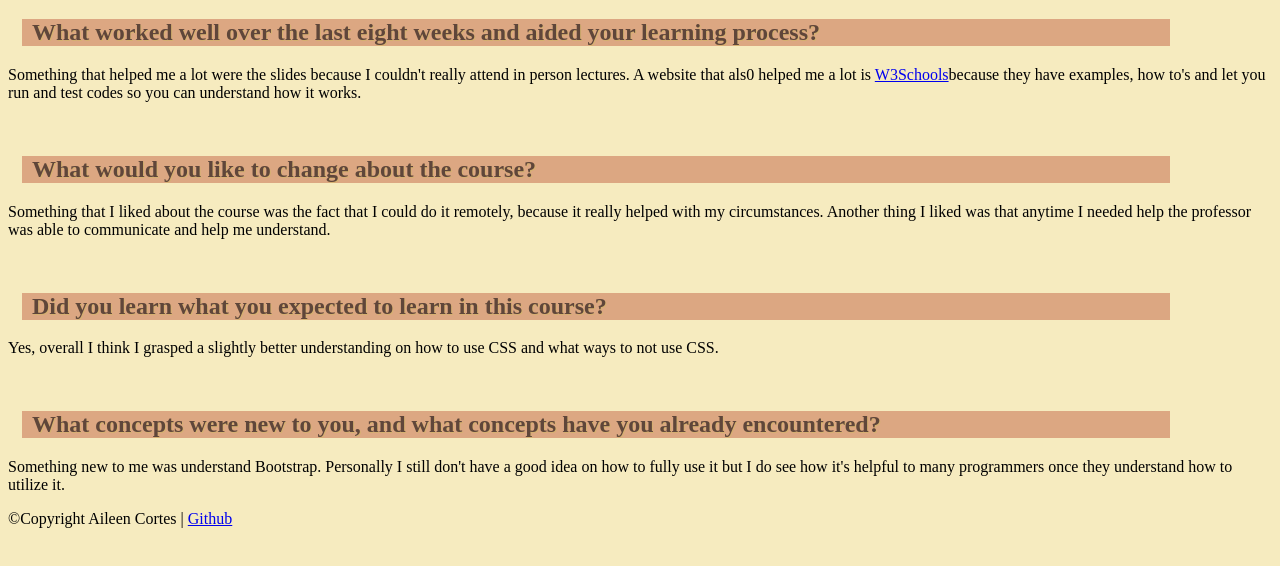
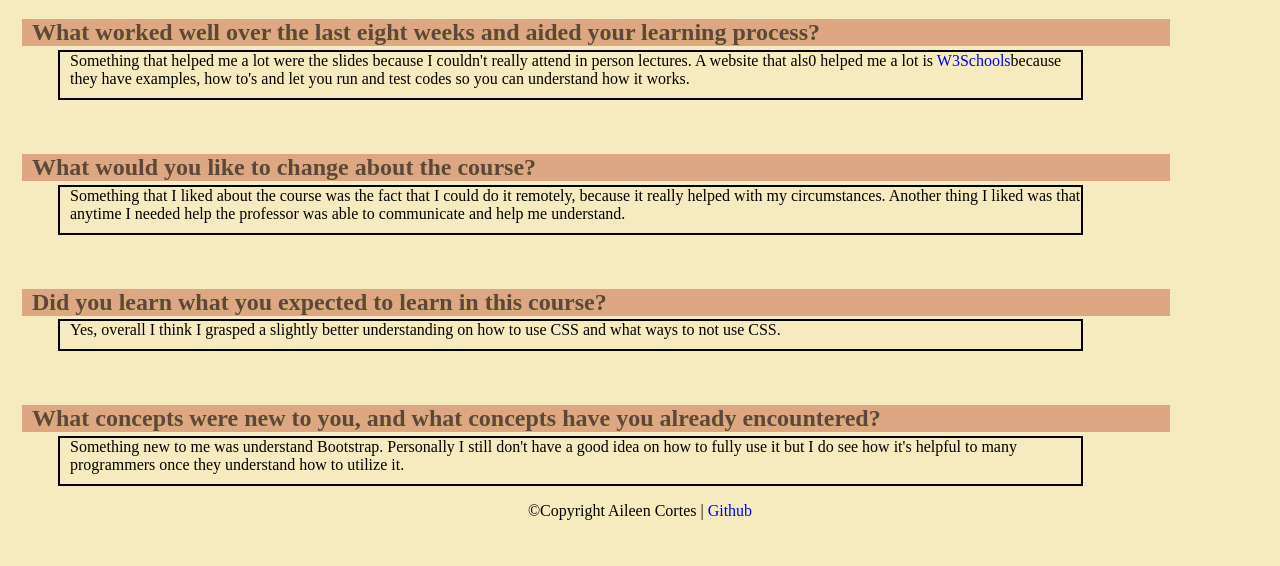
Before and after one commit to aileencortes/COMP001B.Assignment8, a plain HTML site: page index.html in a window 1280 px wide. Shown: the part 64-630 px from the top of the page. Drawn offline with Linux system fonts and the light colour scheme.

Commit message:
css complete

```diff
--- a/main.css
+++ b/main.css
@@ -23,10 +23,23 @@ h2{
     text-shadow: 1px 1px rgb(214, 177, 113)
 }
 
-p{
+main p{
+width: 80%;
+margin-left: 50px;
+margin-top: -16px ;
+border: 2px solid black;
+padding-left: 10px;
+padding-bottom: 10px;
+}
 
-
+p a{
+    text-decoration: none;
 }
 p a:hover{
     color: rgb(125, 139, 182);
 }
+
+footer {
+    border: none;
+    text-align: center;
+}
```
